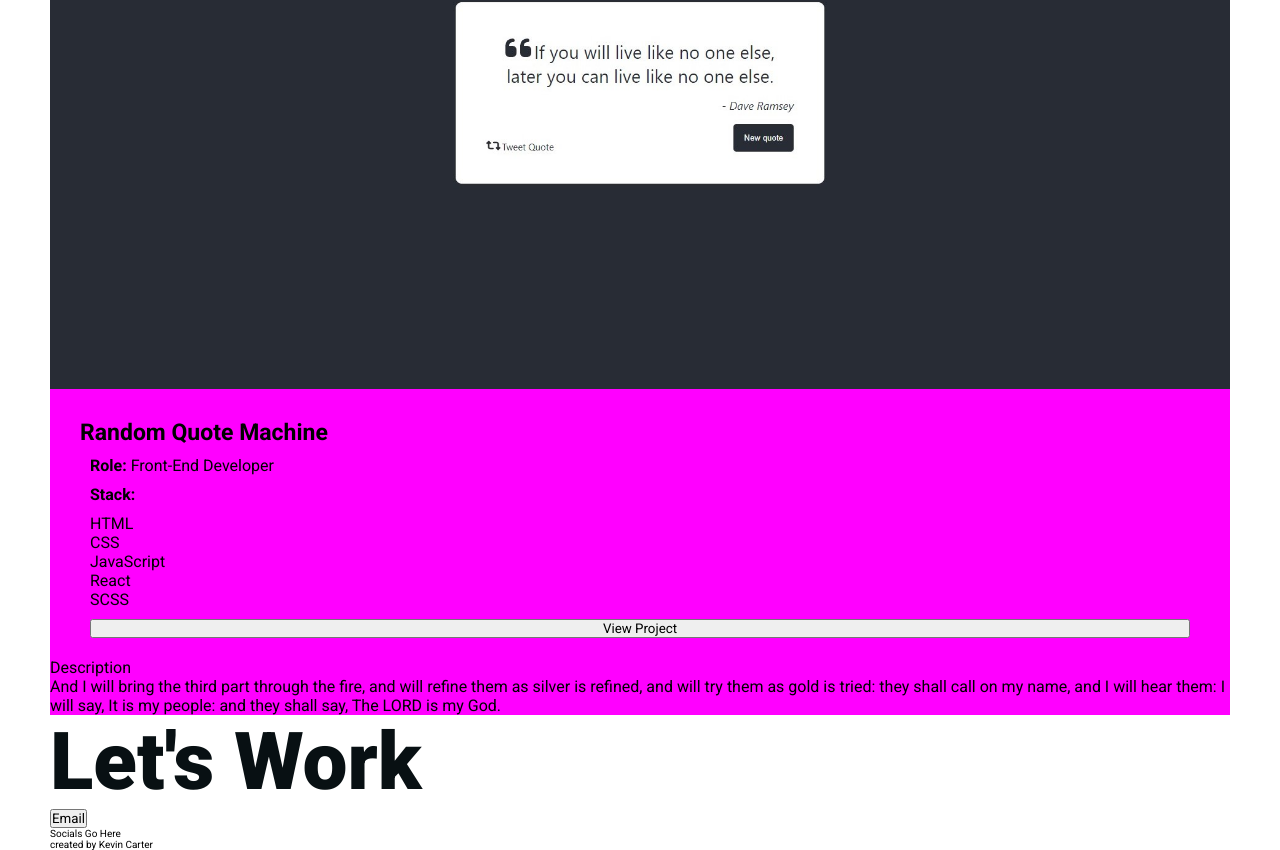
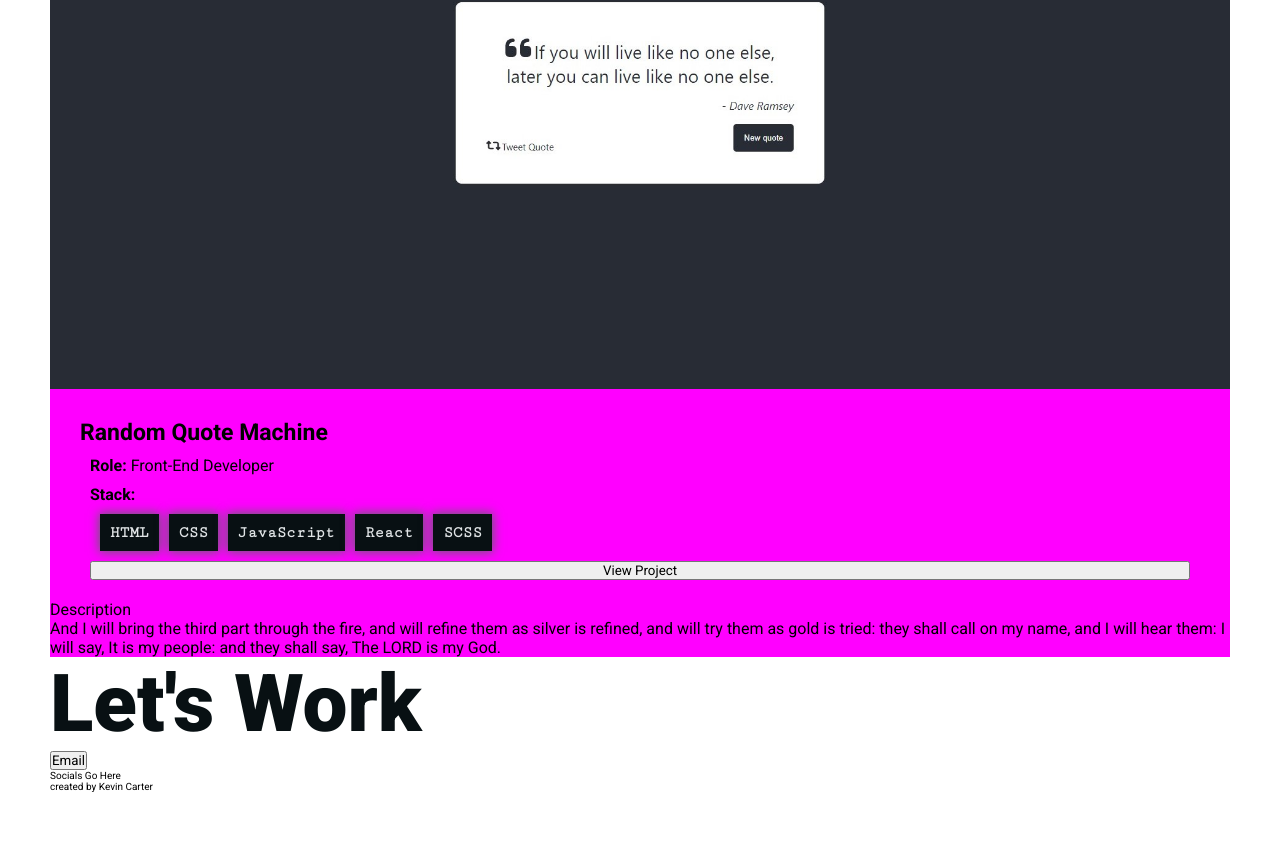
Before and after one commit to kvncrtr/portfolio, a React (Vite) app: page / in a window 1280 px wide. Shown: the part 2173-3023 px from the top of the page. After the commit the page ends 2965 px from the top, so only its background shows below. Built offline with nearby package versions, Linux system fonts and the light colour scheme.

Commit message:
list items to dsiplay the teck stack that's ran for each project

```diff
--- a/src/styles/app.css
+++ b/src/styles/app.css
@@ -671,5 +671,14 @@ nav a:hover {
 }
 
 .project--stack li {
-   font-family: ;
+   display: inline-block;
+   justify-content: space-between;
+   padding: 1rem;
+   margin-left: 1rem;
+   box-shadow: 0px 0px 10px 1px var(--gray);
+   width: min-content;
+   background-color: var(--dark);
+   font-weight: 600;
+   font-family: 'Cutive Mono', Arial, Helvetica, sans-serif;
+   color: var(--primary-light);
 }
```
